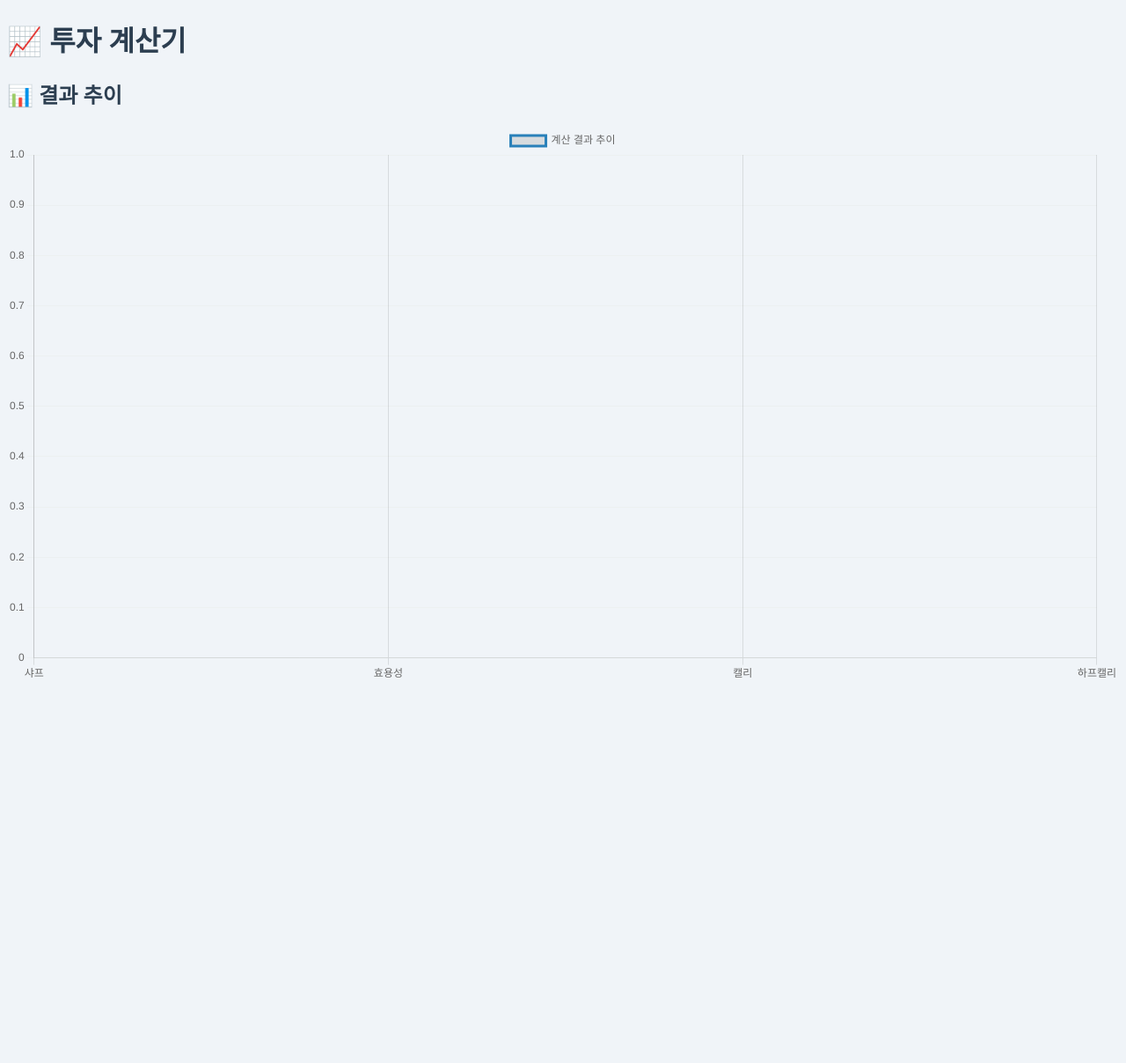
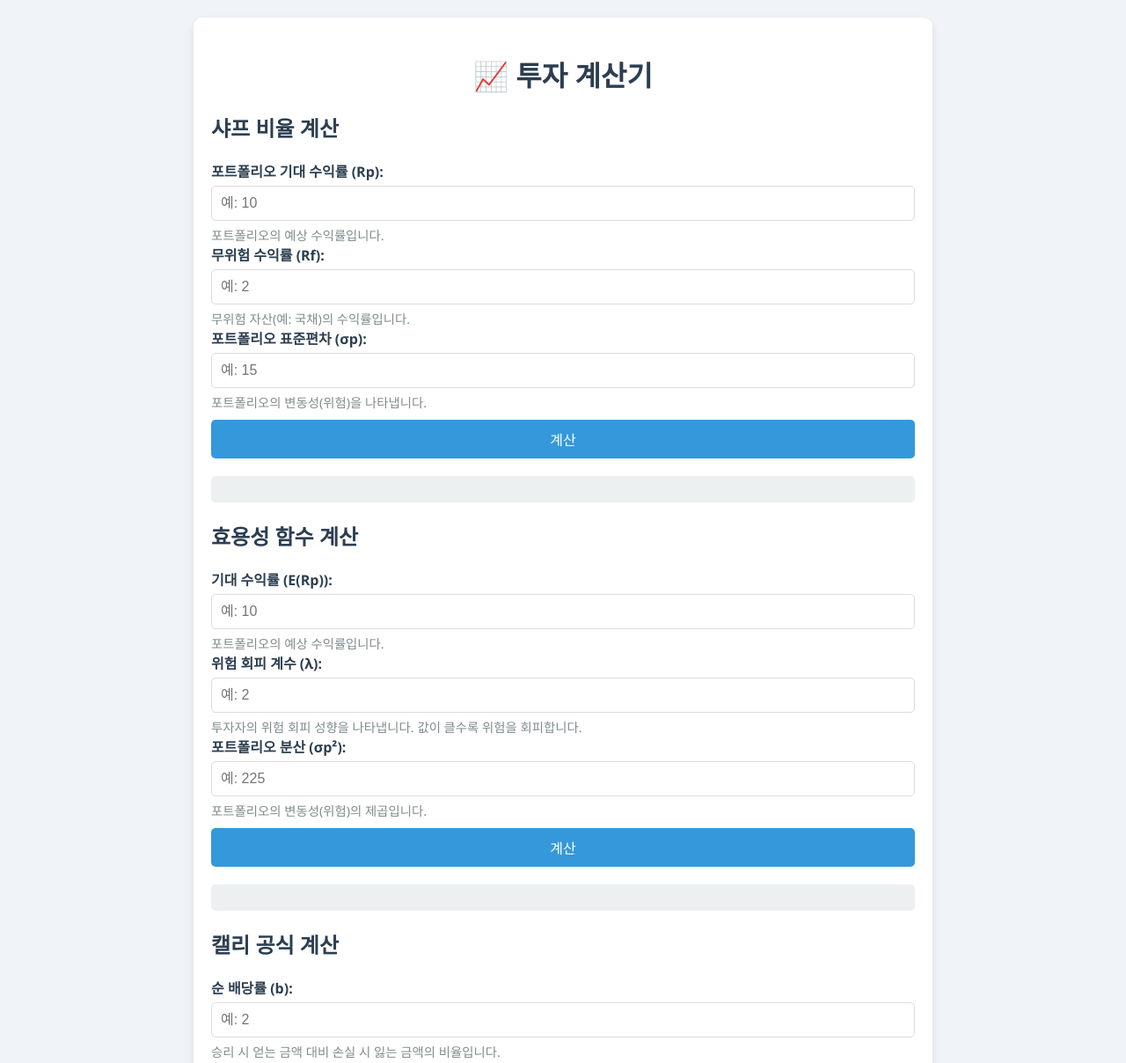
Before and after one commit to uihansol/Calculate-for-investing, a plain HTML site: page index.html in a window 1280 px wide. Shown: the top 1208 px of the page at 88% size. Before the commit the page ends 800 px from the top, so only its background shows below. Drawn offline with nearby package versions, Linux system fonts and the light colour scheme.

Commit message:
Add files via upload

```diff
--- a/index.html
+++ b/index.html
@@ -11,8 +11,67 @@
   <div class="container">
     <h1>📈 투자 계산기</h1>
 
-    <!-- 계산 입력 섹션 -->
-    <!-- [이전 코드와 동일하므로 중복 제거] -->
+    <!-- 샤프 비율 계산 -->
+    <div class="form-group">
+      <h2>샤프 비율 계산</h2>
+      <label for="Rp">포트폴리오 기대 수익률 (Rp):</label>
+      <input type="number" id="Rp" placeholder="예: 10">
+      <div class="variable-description">포트폴리오의 예상 수익률입니다.</div>
+      <label for="Rf">무위험 수익률 (Rf):</label>
+      <input type="number" id="Rf" placeholder="예: 2">
+      <div class="variable-description">무위험 자산(예: 국채)의 수익률입니다.</div>
+      <label for="sigmaP">포트폴리오 표준편차 (σp):</label>
+      <input type="number" id="sigmaP" placeholder="예: 15">
+      <div class="variable-description">포트폴리오의 변동성(위험)을 나타냅니다.</div>
+      <button onclick="calculateSharpeRatio()">계산</button>
+      <div class="error" id="sharpeError"></div>
+      <div class="result" id="sharpeResult"></div>
+    </div>
+
+    <!-- 효용성 함수 계산 -->
+    <div class="form-group">
+      <h2>효용성 함수 계산</h2>
+      <label for="expectedReturn">기대 수익률 (E(Rp)):</label>
+      <input type="number" id="expectedReturn" placeholder="예: 10">
+      <div class="variable-description">포트폴리오의 예상 수익률입니다.</div>
+      <label for="lambda">위험 회피 계수 (λ):</label>
+      <input type="number" id="lambda" placeholder="예: 2">
+      <div class="variable-description">투자자의 위험 회피 성향을 나타냅니다. 값이 클수록 위험을 회피합니다.</div>
+      <label for="variance">포트폴리오 분산 (σp²):</label>
+      <input type="number" id="variance" placeholder="예: 225">
+      <div class="variable-description">포트폴리오의 변동성(위험)의 제곱입니다.</div>
+      <button onclick="calculateUtility()">계산</button>
+      <div class="error" id="utilityError"></div>
+      <div class="result" id="utilityResult"></div>
+    </div>
+
+    <!-- 캘리 공식 계산 -->
+    <div class="form-group">
+      <h2>캘리 공식 계산</h2>
+      <label for="b">순 배당률 (b):</label>
+      <input type="number" id="b" placeholder="예: 2">
+      <div class="variable-description">승리 시 얻는 금액 대비 손실 시 잃는 금액의 비율입니다.</div>
+      <label for="p">승리 확률 (p):</label>
+      <input type="number" id="p" placeholder="예: 0.6">
+      <div class="variable-description">투자에서 승리할 확률입니다.</div>
+      <label for="q">손실 확률 (q):</label>
+      <input type="number" id="q" placeholder="예: 0.4">
+      <div class="variable-description">투자에서 손실할 확률입니다. (q = 1 - p)</div>
+      <button onclick="calculateKelly()">계산</button>
+      <div class="error" id="kellyError"></div>
+      <div class="result" id="kellyResult"></div>
+    </div>
+
+    <!-- 하프 캘리 계산 -->
+    <div class="form-group">
+      <h2>하프 캘리 계산</h2>
+      <label for="kellyFraction">캘리 공식 결과 (f*):</label>
+      <input type="number" id="kellyFraction" placeholder="예: 0.4">
+      <div class="variable-description">캘리 공식으로 계산된 최적 투자 비중입니다.</div>
+      <button onclick="calculateHalfKelly()">계산</button>
+      <div class="error" id="halfKellyError"></div>
+      <div class="result" id="halfKellyResult"></div>
+    </div>
 
     <!-- 차트 표시 -->
     <div class="chart-container">
--- a/style.css
+++ b/style.css
@@ -1,18 +1,112 @@
 /* 공통 스타일 */
 body {
   font-family: 'Segoe UI', sans-serif;
-  background: #f0f4f8;
+  margin: 20px;
+  background-color: #f0f4f8;
   color: #2c3e50;
+}
+
+.container {
+  max-width: 800px;
+  margin: auto;
+  padding: 20px;
+  background-color: #fff;
+  border-radius: 10px;
+  box-shadow: 0 4px 8px rgba(0, 0, 0, 0.1);
+}
+
+h1, h2 {
+  color: #2c3e50;
+}
+
+h1 {
+  text-align: center;
+  margin-bottom: 20px;
+}
+
+h2 {
+  margin-top: 20px;
+  font-size: 1.5em;
+}
+
+.form-group {
+  margin-bottom: 20px;
+}
+
+label {
+  display: block;
+  margin-bottom: 5px;
+  font-weight: bold;
+  color: #2c3e50;
+}
+
+input {
+  width: 100%;
+  padding: 10px;
+  box-sizing: border-box;
+  border: 1px solid #ddd;
+  border-radius: 5px;
+  font-size: 16px;
+}
+
+input:focus {
+  border-color: #3498db;
+  outline: none;
+}
+
+.variable-description {
+  font-size: 0.9em;
+  color: #7f8c8d;
+  margin-top: 5px;
+}
+
+button {
+  width: 100%;
+  padding: 10px;
+  background-color: #3498db;
+  color: #fff;
+  border: none;
+  border-radius: 5px;
+  font-size: 16px;
+  cursor: pointer;
+  margin-top: 10px;
+}
+
+button:hover {
+  background-color: #2980b9;
+}
+
+.result {
+  margin-top: 20px;
+  padding: 15px;
+  background-color: #ecf0f1;
+  border-radius: 5px;
+  font-size: 1.1em;
+  color: #2c3e50;
+}
+
+.error {
+  color: #e74c3c;
+  font-size: 0.9em;
+  margin-top: 5px;
+}
+
+.chart-container {
+  margin-top: 30px;
 }
 
 /* 반응형 디자인 */
 @media (max-width: 600px) {
   .container {
-    padding: 10px;
+    padding: 15px;
   }
   h1 {
     font-size: 1.8rem;
   }
+  h2 {
+    font-size: 1.3em;
+  }
+  input, button {
+    font-size: 14px;
+  }
 }
-
-/* [나머지 스타일은 이전과 동일하며 경제 테마 컬러(#2980b9, #27ae60 등) 유지] */
```
